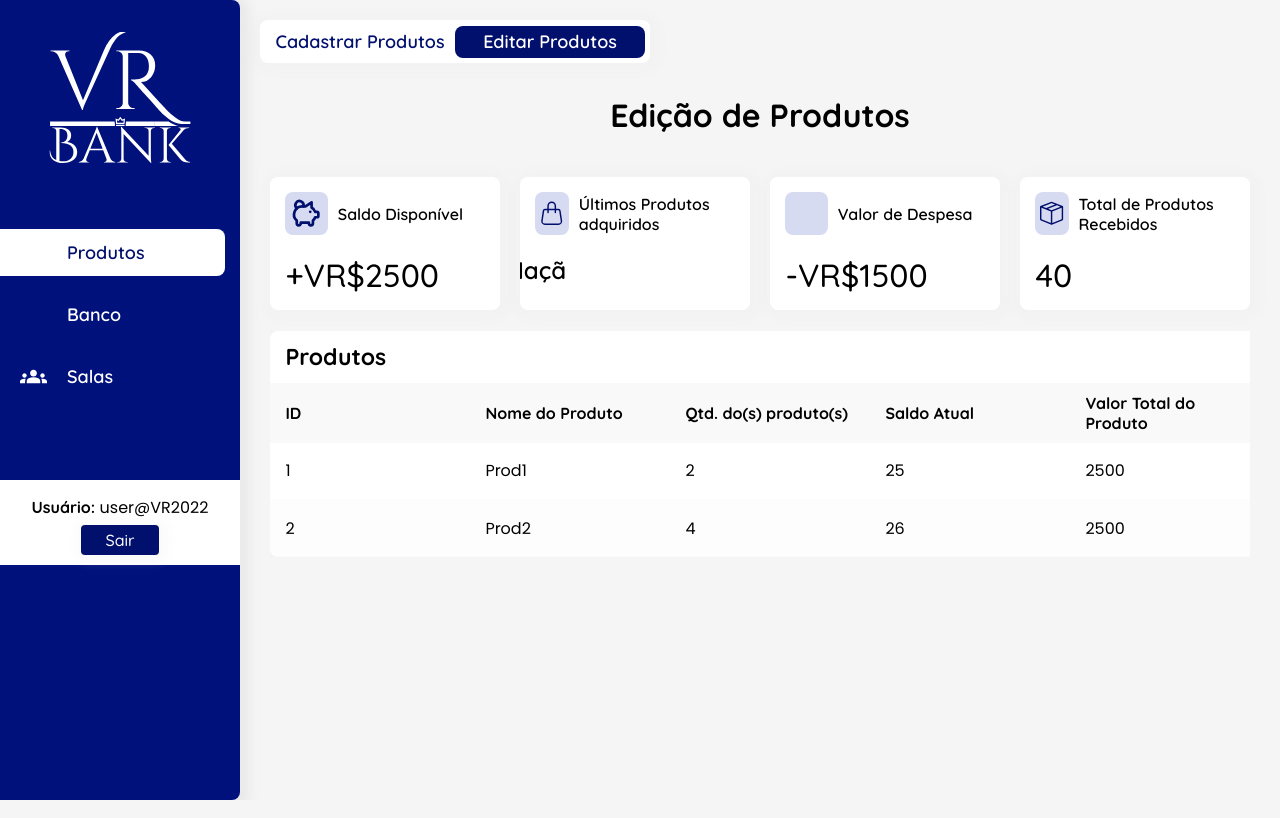
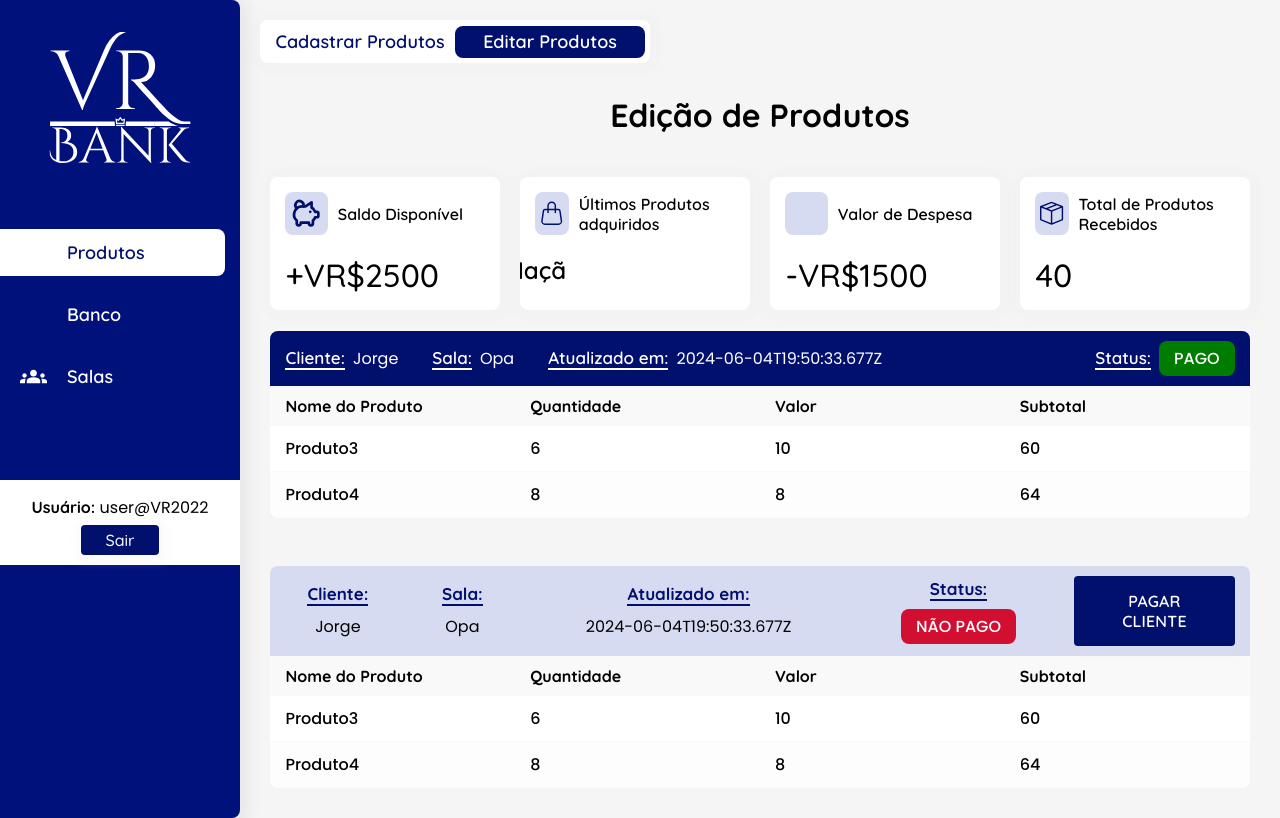
Before and after one commit to NatanALima/projeto-vrbank, a React (Create React App) app in the folder client/: page /editprods in a window 1280 px wide. Built offline with nearby package versions, Linux system fonts and the light colour scheme; some icons are missing.

Commit message:
feat(client/editProds): adiciona tabela exclusiva para produtos

```diff
--- a/client/src/assets/css/TableInfo.module.css
+++ b/client/src/assets/css/TableInfo.module.css
@@ -1,7 +1,32 @@
 @import url(./var.css);
+
+/*
+===================================================================
+~~~~~~~~~~~~~~~~~~~~~~~~~~~~~~~~~~~~~~~~~~~~~~~~~~~~~~~~~~~~~~~~~~~
+                        Container da Tabela
+~~~~~~~~~~~~~~~~~~~~~~~~~~~~~~~~~~~~~~~~~~~~~~~~~~~~~~~~~~~~~~~~~~~
+===================================================================
+*/
 
 .tableContainer {
     margin: var(--marginContent);
+}
+
+.tableContainer:not(:last-child) {
+    margin-bottom: 3em;
+}
+
+/*
+===================================================================
+~~~~~~~~~~~~~~~~~~~~~~~~~~~~~~~~~~~~~~~~~~~~~~~~~~~~~~~~~~~~~~~~~~~
+                          Estilização geral
+~~~~~~~~~~~~~~~~~~~~~~~~~~~~~~~~~~~~~~~~~~~~~~~~~~~~~~~~~~~~~~~~~~~
+===================================================================
+*/
+
+.tableContainer :is(.generalInfo__container, .splitContainer, .generalInfo__content) {
+    display: flex;
+    align-items: center;
 }
 
 table, td {
@@ -19,24 +44,106 @@ table {
     overflow: hidden;
 }
 
-table thead tr:not(.tableTitle) {
+table thead tr:not(.tableHeader, .tableTitle) {
     color: black;
     text-align: left;
     background-color: #f9f9f9;
 
 }
 
-table tbody td {
-    min-width: 200px;
-    border: none;
-    border-bottom: 1px solid #ececec3b;
-    table-layout: auto;
-    font-family: var(--fontSec);
+
+/*
+===================================================================
+~~~~~~~~~~~~~~~~~~~~~~~~~~~~~~~~~~~~~~~~~~~~~~~~~~~~~~~~~~~~~~~~~~~
+Estilização do Header (contém informações de cliente, pagamento...)
+~~~~~~~~~~~~~~~~~~~~~~~~~~~~~~~~~~~~~~~~~~~~~~~~~~~~~~~~~~~~~~~~~~~
+===================================================================
+*/
+
+.tableHeader {
+    background-color: var(--colorSec);
+    font-size: 17px;
 }
 
-table tbody tr:nth-child(even) {
-    background-color: #fdfdfd;
+.generalInfo__container { justify-content: space-between; }
+
+:is(.generalInfo__container, .splitContainer) { gap: 2em; }
+
+/*
+~~~~~~~~~~~~~~~~~~~~~~~~~~~~~~~~~~~~~~~~~~~~~~~~~~~~~~~~~~~~~~~~~~~~~~~~~
+Estilização de Content (texto, subtítulos...)
+~~~~~~~~~~~~~~~~~~~~~~~~~~~~~~~~~~~~~~~~~~~~~~~~~~~~~~~~~~~~~~~~~~~~~~~~~
+*/
+
+.generalInfo__content {
+    flex-wrap: wrap;
+    justify-content: center;
+    gap: 8px;
+    text-align: center;
 }
+
+.generalInfo__content span{
+    font-family: var(--fontPrim);
+    font-weight: 600;
+    color: white;
+    border-bottom: 2px solid white;
+}
+
+.generalInfo__content p {
+    font-family: var(--fontSec);
+    font-size: 16px;
+    font-weight: 400;
+    color: white;
+}
+
+.infoProd__status p{
+    padding: 5px 15px;
+    font-weight: 500;
+    color: white;
+    background-color: var(--colorSaldoPos);
+    border-radius: var(--borderRadiusFix);
+}
+
+.generalInfo__container .payBtn {
+    padding: 15px 25px;
+    background-color: var(--colorSec);
+    font-weight: 600;
+    letter-spacing: .2px;
+}
+
+.generalInfo__container .payBtn:hover {
+    outline: 1px solid var(--colorSec);
+    background-color: white;
+    color: var(--colorSec);
+    opacity: 1;
+}
+
+
+/*
+~~~~~~~~~~~~~~~~~~~~~~~~~~~~~~~~~~~~~~~~~~~~~~~~~~~~~~~~~~~~~~~~~~~~~~~~~
+Estilização de situação de Pagamento "Não Pago"
+~~~~~~~~~~~~~~~~~~~~~~~~~~~~~~~~~~~~~~~~~~~~~~~~~~~~~~~~~~~~~~~~~~~~~~~~~
+*/
+.notPaid { background-color: var(--colorBright); }
+
+.notPaid .generalInfo__content span {
+    font-weight: 700;
+    color: var(--colorSec);
+    border-bottom: 2px solid var(--colorSec);
+}
+
+.notPaid .generalInfo__content p { color: black; }
+
+.notPaid .infoProd__status p { background-color: var(--colorSaldoNeg); color: white;}
+
+
+/*
+===================================================================
+~~~~~~~~~~~~~~~~~~~~~~~~~~~~~~~~~~~~~~~~~~~~~~~~~~~~~~~~~~~~~~~~~~~
+            Estilização dos campos das informações
+~~~~~~~~~~~~~~~~~~~~~~~~~~~~~~~~~~~~~~~~~~~~~~~~~~~~~~~~~~~~~~~~~~~
+===================================================================
+*/
 
 table thead tr.tableTitle th {
     text-align: left;
@@ -53,6 +160,26 @@ table thead tr th.tableContent__actionTitle {
 table th, table td {
     padding: 10px 15px;
 
+}
+
+/*
+===================================================================
+~~~~~~~~~~~~~~~~~~~~~~~~~~~~~~~~~~~~~~~~~~~~~~~~~~~~~~~~~~~~~~~~~~~
+                    Estilização de Registros
+~~~~~~~~~~~~~~~~~~~~~~~~~~~~~~~~~~~~~~~~~~~~~~~~~~~~~~~~~~~~~~~~~~~
+===================================================================
+*/
+
+table tbody td {
+    min-width: 200px;
+    border: none;
+    border-bottom: 1px solid #ececec3b;
+    table-layout: auto;
+    font-family: var(--fontSec);
+}
+
+table tbody tr:nth-child(even) {
+    background-color: #fdfdfd;
 }
 
 table tbody td input {
@@ -77,21 +204,21 @@ table tbody td input:read-only {
 
 
 /*
-===========================================
-Informações de Tabela não editáveis
-===========================================
+~~~~~~~~~~~~~~~~~~~~~~~~~~~~~~~~~~~~~~~~~~~~~~~~~
+        Informações de Tabela não editáveis
+~~~~~~~~~~~~~~~~~~~~~~~~~~~~~~~~~~~~~~~~~~~~~~~~~
 */
 table tbody td p { font-weight: 500; }
 
-table tbody td p:is(.specialActive, .specialNotActive) {
+table td p:is(.specialActive, .specialNotActive) {
     width: fit-content;
     padding: 5px 10px;
     border-radius: var(--borderRadiusFix);
 
 }
 
-table tbody td p.specialActive { background-color: var(--colorBright); }
-table tbody td p.specialNotActive { background-color: rgb(253, 127, 127, 0.5); }
+table td p.specialActive { background-color: var(--colorBright); }
+table td p.specialNotActive { background-color: rgb(253, 127, 127, 0.5); }
 
 
 
--- a/client/src/components/Produtos/EditProdutos.js
+++ b/client/src/components/Produtos/EditProdutos.js
@@ -1,49 +1,89 @@
 import { useState } from "react";
 import InfoExtra from "../InfosExtra/InfoExtra";
-import TableInfo from "../TableInfo/TableInfo";
+import TableProds from "../TableInfo/TableProds";
 
 export default function EditProdutos({styles, infoBoxExtra}) {
-    // Todos valores passados para a tabela são temporários e foram unicamente utilizados a fim de verificar a estilização, haja vista que esses valores posteriormente serão passados pelo BackEnd
-    let dataAt = new Date();
-    dataAt = dataAt.getFullYear();
 
-    const [produtos, setProdutos] = useState([{id: 1, nomeProd: "Prod1", qtdProd: 2, totValProd: 25, saldoAt: 2500, dataCompra: dataAt},
-    {id: 2, nomeProd: "Prod2", qtdProd: 4, totValProd: 26, saldoAt: 2500, dataCompra: dataAt}])
+    const [produtos, setProdutos] = useState([{
+        "cliente": {
+          "nome": "Jorge",
+          "categoria": "Outro",
+          "sala": "Opa"
+        },
+        "_id": "665f72eaa5d59c8c6bd8980d",
+        "registered_by": {
+          "_id": "6658ee573ea13ef40b89ddcb",
+          "userName": "ADMIN@ADMIN999",
+          "password": "$2b$10$zr/LbOa6CIZqzzEX50A9L.VkO8Ks33Ve6I7WKcjVVUHXDjU6IPYT2",
+          "createdAt": "2024-05-30T21:23:17.757Z",
+          "__v": 0
+        },
+        "produtos": [
+          {
+            "nome": "Produto3",
+            "qtd": 6,
+            "valor": 10,
+            "subtotal": 60,
+            "_id": "665f9b0313ff94e092f295d8"
+          },
+          {
+            "nome": "Produto4",
+            "qtd": 8,
+            "valor": 8,
+            "subtotal": 64,
+            "_id": "665f9b0313ff94e092f295d9"
+          }
+        ],
+        "total": 124,
+        "status_pagamento": "PAGO",
+        "data_aquisicao": "2024-06-04T19:50:33.677Z",
+        "__v": 0,
+        "data_edicao": "2024-06-04T22:53:55.923Z"
+      },{
+        "cliente": {
+          "nome": "Jorge",
+          "categoria": "Outro",
+          "sala": "Opa"
+        },
+        "_id": "asdf",
+        "registered_by": {
+          "_id": "asdf34",
+          "userName": "ADMIN@ADMIN999",
+          "password": "$2b$10$zr/LbOa6CIZqzzEX50A9L.VkO8Ks33Ve6I7WKcjVVUHXDjU6IPYT2",
+          "createdAt": "2024-05-30T21:23:17.757Z",
+          "__v": 0
+        },
+        "produtos": [
+          {
+            "nome": "Produto3",
+            "qtd": 6,
+            "valor": 10,
+            "subtotal": 60,
+            "_id": "1234"
+          },
+          {
+            "nome": "Produto4",
+            "qtd": 8,
+            "valor": 8,
+            "subtotal": 64,
+            "_id": "12345"
+          }
+        ],
+        "total": 124,
+        "status_pagamento": "NÃO PAGO",
+        "data_aquisicao": "2024-06-04T19:50:33.677Z",
+        "__v": 0,
+        "data_edicao": "2024-06-04T22:53:55.923Z"
+      }])
 
 
-    const fieldNameTable = ["ID", "Nome do Produto", "Qtd. do(s) produto(s)", "Saldo Atual", "Valor Total do Produto","Data da Compra"];
-
-
-    /**
-        * Propriedades da Configuração
-
-        * @typedef {Object} configItem
-
-        * @property {string} type - [OBRIGATÓRIO] define o tipo do Input (só é inserido quando a opção isEdit for TRUE)
-
-        * @property {boolean} isEdit - [OBRIGATÓRIO] Determina se o dado em questão é editável
-
-        * @property {boolean} isClassUnique - [OPCIONAL] determina se haverá uma ou mais classes em um dado não editável (só é passado quando o parâmetro isEdit for False)
-
-        * @property {Array<string>} specialClass - [OPCIONAL] determina as N classes que serão passadas (só é utilizado quando isClassUnique for FALSE)
-    */
-
-    /** @type {Array<configItem>} */
-    const config = [{type: "number", isEdit: true},
-                    {type:"text", isEdit: true},
-                    {type:"number", isEdit: true},
-                    {type:"number", isEdit: true},
-                    {type:"number", isEdit: true},
-                    {isEdit: false, isClassUnique: true}];
-
-    //Coleção de Botões
-    const btnCollection = [{id: 1, typeButton: "editBtn", handleAction: () => console.log('Atualizando Produtos')}];
+    const fieldNameTable = ["Nome do Produto", "Quantidade", "Valor", "Subtotal"];
 
     return (
         <>
             <h1>Edição de Produtos</h1>
             <InfoExtra infoBoxExtra={infoBoxExtra}/>
-            <TableInfo title="Produtos" buttonCollection={btnCollection} dataCollection={produtos} fieldName={fieldNameTable} config={config} setValueState={setProdutos}/>
+            {produtos.map((data) => <TableProds dataInfo={data} fieldName={fieldNameTable} key={data._id}/>)}
 
         </>
     )
--- /dev/null
+++ b/client/src/components/TableInfo/TableProds.js
@@ -0,0 +1,63 @@
+import styles from '../../assets/css/TableInfo.module.css';
+import TableProdsContent from './TableProdsContent';
+
+export default function TableProds({fieldName, dataInfo}) {
+    const maxColumnValue = fieldName.length;
+    const clientInfo = dataInfo.cliente;
+    const dataProds = dataInfo.produtos;
+    console.log(dataInfo);
+
+    return(
+        <div className={`${styles.tableContainer} fadeIn`}>
+            <table>
+                <thead>
+                    <tr className={`${styles.tableHeader} ${dataInfo.status_pagamento !== "PAGO" ? styles.notPaid : ""}`}>
+                        <td colSpan={maxColumnValue}>
+                            <div className={styles.generalInfo__container}>
+                                <div className={styles.splitContainer}>
+                                    <div className={`${styles.generalInfo__content}`}>
+                                        <span>Cliente:</span>
+                                        <p>{clientInfo.nome}</p>
+                                    </div>
+                                    {clientInfo.sala &&
+                                        <div className={`${styles.generalInfo__content}`}>
+                                            <span>Sala:</span>
+                                            <p>{clientInfo.sala}</p>
+                                        </div>
+                                    }
+                                    <div className={`${styles.generalInfo__content}`}>
+                                        <span>Atualizado em:</span>
+                                        <p>{dataInfo.data_aquisicao}</p>
+                                    </div>
+                                </div>
+                                <div className={styles.splitContainer}>
+                                    <div className={`${styles.generalInfo__content} ${styles.infoProd__status}`}>
+                                        <span>Status: </span>
+                                        <p>{dataInfo.status_pagamento}</p>
+                                    </div>
+                                    {dataInfo.status_pagamento !== "PAGO" && <button className={styles.payBtn}>PAGAR CLIENTE</button>}
+                                </div>
+                            </div>
+                        </td>
+                    </tr>
+                    <tr>
+                        {fieldName.map((field, index) => <th key={index}>{field}</th>)}
+                    </tr>
+                </thead>
+                <tbody>
+                    {dataProds.length > 0 &&
+                    dataProds.map((produto) => {
+                        const idProd = produto._id;
+
+                        const valueObjToArr = Object.entries(produto);
+                        return (
+                            <tr key={idProd}>
+                                <TableProdsContent prodInfo={valueObjToArr} styles={styles} key={idProd}/>
+                            </tr>
+                        )
+                    })}
+                </tbody>
+            </table>
+        </div>
+    )
+}
--- /dev/null
+++ b/client/src/components/TableInfo/TableProdsContent.js
@@ -0,0 +1,13 @@
+export default function TableProdsContent({prodInfo, styles}) {
+    return(
+        <>
+            {prodInfo.map(([key,value], index) => {
+                // Não vou mentir, isso é gambiarra
+                return (key !== "_id" && <td key={index}>
+                            <p className={styles.notEditable}>{value}</p>
+                       </td>)
+
+            })}
+        </>
+    )
+}
```
